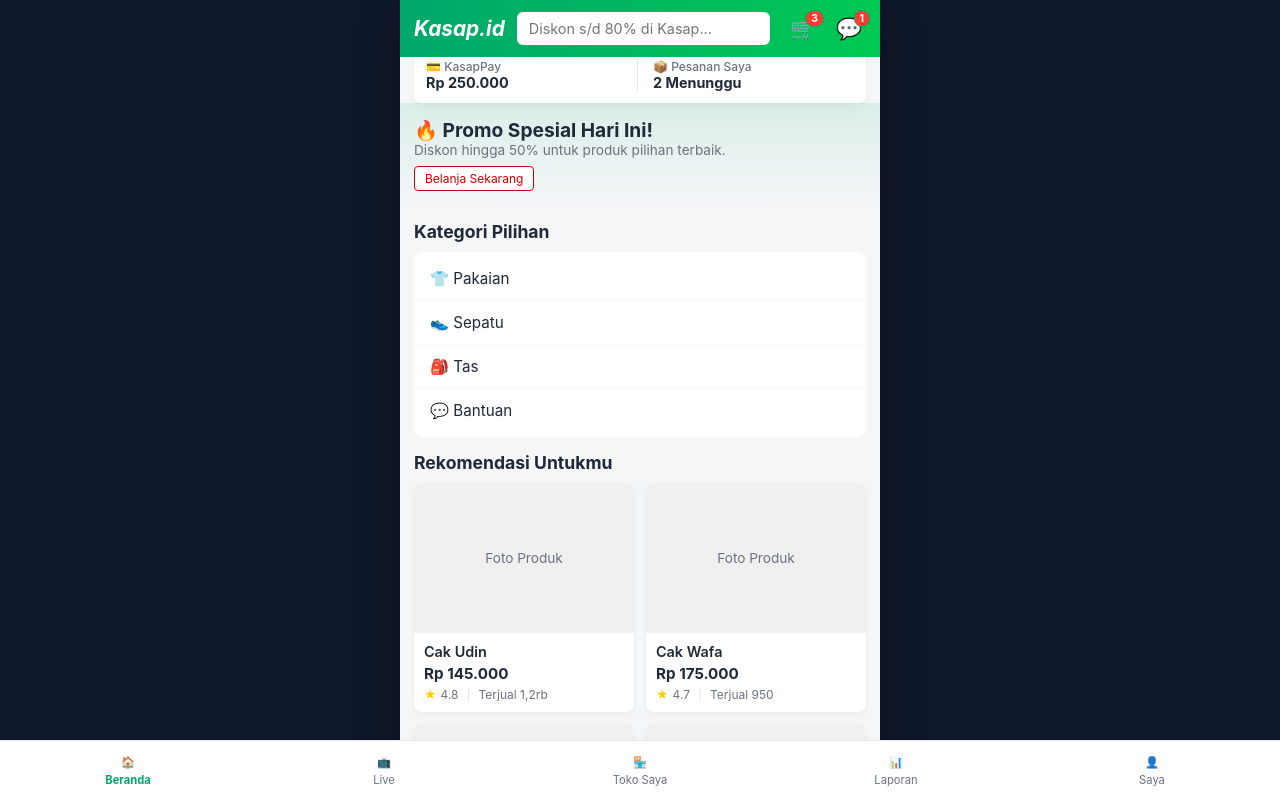
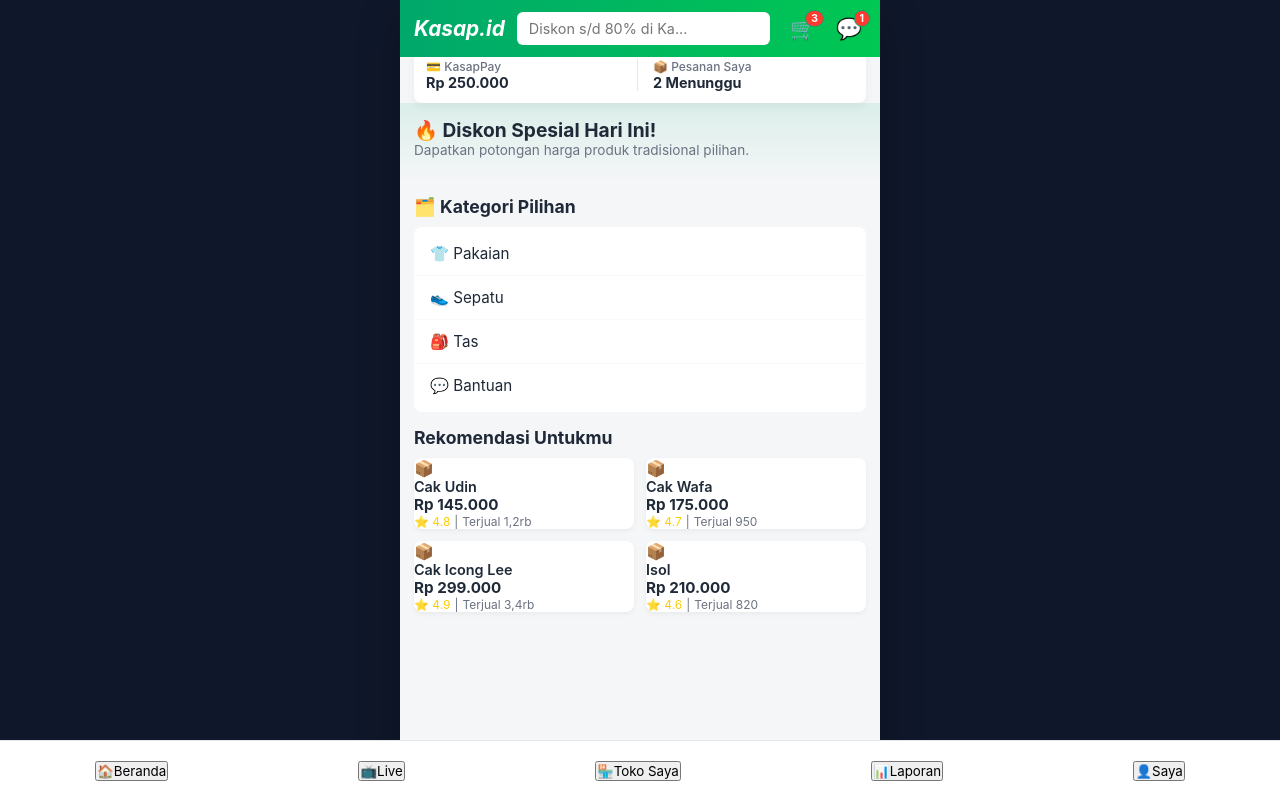
Before and after one commit to k454p/kasap_id, a React (Vite) app: page / in a window 1280 px wide. Shown: the top 798 px of the page. Built offline with nearby package versions, Linux system fonts and the light colour scheme.

Commit message:
Refactor Beranda component and update product data

```diff
--- a/src/beranda.jsx
+++ b/src/beranda.jsx
@@ -1,35 +1,43 @@
 import React from 'react';
 import AkunSaya from './akunsaya';
-import DetailProduk from './detail';
+import DetailProduk from './detail'; // Memastikan import halaman detail benar
 
-export default function Beranda({ menu, navigate, goBack }) {
-  // 1. DATA PRODUK ASLI BAWAAN APLIKASI KAMU
+export default function Beranda({ menu, navigate }) {
+  // 1. DATA PRODUK ASLI BAWAH APLIKASI
   const produkRekomendasi = [
-    { id: 1, nama: "Cak Udin", harga: "145.000", rating: "4.8", terjual: "1,2rb", gambar: "Foto Produk" },
-    { id: 2, nama: "Cak Wafa", harga: "175.000", rating: "4.7", terjual: "950", gambar: "Foto Produk" },
-    { id: 3, nama: "Cak Icong Lee", harga: "299.000", rating: "4.9", terjual: "3,4rb", gambar: "Foto Produk" },
-    { id: 4, nama: "Isol", harga: "210.000", rating: "4.6", terjual: "820", gambar: "Foto Produk" }
+    { id: 1, nama: "Cak Udin", harga: "145.000", rating: "4.8", terjual: "1,2rb", gambar: "📦" },
+    { id: 2, nama: "Cak Wafa", harga: "175.000", rating: "4.7", terjual: "950", gambar: "📦" },
+    { id: 3, nama: "Cak Icong Lee", harga: "299.000", rating: "4.9", terjual: "3,4rb", gambar: "📦" },
+    { id: 4, nama: "Isol", harga: "210.000", rating: "4.6", terjual: "820", gambar: "📦" }
   ];
 
+  // 2. LOGIKA PERPINDAHAN KONTEN (NAVIGASI)
   const renderContent = () => {
     switch (menu) {
       case 'akunsaya':
-        return <AkunSaya navigate={navigate} goBack={goBack} />;
+        return <AkunSaya navigate={navigate} />;
       case 'detail':
-      return <DetailProduk navigate={navigate} />
+        return <DetailProduk navigate={navigate} />;
+      case 'live':
+        return <div style={{ padding: '20px', textAlign: 'center' }}>🎥 Halaman Live Streaming Kasap.id</div>;
+      case 'tokosaya':
+        return <div style={{ padding: '20px', textAlign: 'center' }}>🏪 Halaman Toko Saya</div>;
+      case 'laporan':
+        return <div style={{ padding: '20px', textAlign: 'center' }}>📊 Halaman Laporan Keuangan</div>;
       default:
+        // Tampilan Beranda Utama (Menu rekomendasi produk dll)
         return (
           <>
-            {/* 2. KARTU SALDO & PESANAN */}
+            {/* KARTU SALDO & PESANAN */}
             <div className="balance-card-container">
               <div className="balance-card">
-                <div className="balance-item" onClick={() => navigate('saldo')}>
+                <div className="balance-item">
                   <div className="balance-info">
                     <h4>💳 KasapPay</h4>
                     <p>Rp 250.000</p>
                   </div>
                 </div>
-                <div className="balance-item" onClick={() => navigate('pesanan')}>
+                <div className="balance-item">
                   <div className="balance-info">
                     <h4>📦 Pesanan Saya</h4>
                     <p>2 Menunggu</p>
@@ -38,45 +46,40 @@ export default function Beranda({ menu, navigate, goBack }) {
               </div>
             </div>
 
-            {/* 3. BANNER PROMO SPESIAL */}
+            {/* BANNER PROMO SPESIAL */}
             <div className="promo-section">
-              <h3 className="promo-title">🔥 Promo Spesial Hari Ini!</h3>
-              <p className="promo-desc">Diskon hingga 50% untuk produk pilihan terbaik.</p>
-              <button className="btn-promo-shop" onClick={() => navigate('live')}>Belanja Sekarang</button>
+              <h3 className="promo-title">🔥 Diskon Spesial Hari Ini!</h3>
+              <p className="promo-desc">Dapatkan potongan harga produk tradisional pilihan.</p>
             </div>
 
-            {/* 4. KATEGORI PILIHAN */}
-            <h3 className="section-title">Kategori Pilihan</h3>
+            {/* KATEGORI PILIHAN */}
+            <h3 className="section-title">🗂️ Kategori Pilihan</h3>
             <div className="category-list">
-              <div className="category-item" onClick={() => navigate('kategori-pakaian')}>
-                <span>👕 Pakaian</span>
-              </div>
-              <div className="category-item" onClick={() => navigate('kategori-sepatu')}>
-                <span>👟 Sepatu</span>
-              </div>
-              <div className="category-item" onClick={() => navigate('kategori-tas')}>
-                <span>🎒 Tas</span>
-              </div>
-              <div className="category-item" onClick={() => navigate('bantuan')}>
-                <span>💬 Bantuan</span>
-              </div>
+              <div className="category-item"><span>👕 Pakaian</span></div>
+              <div className="category-item"><span>👟 Sepatu</span></div>
+              <div className="category-item"><span>🎒 Tas</span></div>
+              <div className="category-item"><span>💬 Bantuan</span></div>
             </div>
 
-            {/* 5. REKOMENDASI UNTUKMU (GRID PRODUK BERJEJER RAPI KE SAMPING) */}
+            {/* REKOMENDASI UNTUKMU (GRID PRODUK) */}
             <h3 className="section-title">Rekomendasi Untukmu</h3>
             <div className="product-grid">
               {produkRekomendasi.map((item) => (
-                <div key={item.id} className="product-card" onClick={() => navigate(`produk-${item.id}`)}>
-                  <div className="product-img-placeholder">
-                    {item.gambar}
+                <div
+                  key={item.id}
+                  className="product-card"
+                  onClick={() => navigate('detail', { state: { produk: item } })}
+                  style={{ cursor: 'pointer' }}
+                >
+                  <div className="product-img-container">
+                    <div className="product-image">{item.gambar}</div>
                   </div>
-                  <div className="product-info">
+                  <div className="product-info-container">
                     <h4 className="product-name">{item.nama}</h4>
                     <p className="product-price">Rp {item.harga}</p>
                     <div className="product-meta">
-                      <span className="star-icon">★</span>
-                      <span>{item.rating}</span>
-                      <span style={{ color: '#e5e7eb', margin: '0 4px' }}>|</span>
+                      <span className="star-icon">⭐ {item.rating}</span>
+                      <span>|</span>
                       <span>Terjual {item.terjual}</span>
                     </div>
                   </div>
@@ -88,61 +91,56 @@ export default function Beranda({ menu, navigate, goBack }) {
     }
   };
 
+  // 3. LAYOUT UTAMA VIEWPORT
   return (
     <div className="app-viewport">
-      {/* HEADER UTAMA KASAP.ID DENGAN IKON KERANJANG & CHAT */}
+
+      {/* HEADER UTAMA KASAP.ID (Hanya tampil di menu beranda) */}
+      {menu === 'beranda' && (
         <div className="shopee-header">
-        <span className="brand-title" onClick={() => navigate('beranda')} style={{ cursor: 'pointer' }}>
+          <span className="brand-title" onClick={() => navigate('beranda')}>
             Kasap.id
           </span>
           <div className="search-container">
-          <input
-            type="text"
-            className="search-input"
-            placeholder="Diskon s/d 80% di Kasap..."
-          />
+            <input type="text" className="search-input" placeholder="Diskon s/d 80% di Ka..." />
           </div>
           <div className="header-icons">
             <button className="icon-btn" onClick={() => navigate('keranjang')}>
-            🛒
-            <span className="badge">3</span>
+              🛒<span className="badge">3</span>
             </button>
             <button className="icon-btn" onClick={() => navigate('chat')}>
-            💬
-            <span className="badge">1</span>
+              💬<span className="badge">1</span>
             </button>
           </div>
         </div>
+      )}
 
-      {/* AREA UTAMA KONTEN */}
-      <div style={{ flex: 1 }}>
+      {/* AREA UTAMA KONTEN JALUR DINAMIS */}
+      <div style={{ flex: 1, width: '100%' }}>
         {renderContent()}
-
       </div>
 
-      {/* NAVIGASI NAVBAR BAWAH */}
+      {/* NAVIGASI NAVBAR BAWAH (Selalu Tampil di Menu Utama) */}
+      {(menu === 'beranda' || menu === 'live' || menu === 'tokosaya' || menu === 'laporan' || menu === 'akunsaya') && (
         <div className="navbar-bottom">
-        <button onClick={() => navigate('beranda')} className={`nav-item ${menu === 'beranda' || !menu ? 'active' : ''}`}>
-          <span>🏠</span>
-          <span>Beranda</span>
+          <button onClick={() => navigate('beranda')} className={menu === 'beranda' ? 'active' : ''}>
+            <span>🏠</span><span>Beranda</span>
           </button>
-        <button onClick={() => navigate('live')} className={`nav-item ${menu === 'live' ? 'active' : ''}`}>
-          <span>📺</span>
-          <span>Live</span>
+          <button onClick={() => navigate('live')} className={menu === 'live' ? 'active' : ''}>
+            <span>📺</span><span>Live</span>
           </button>
-        <button onClick={() => navigate('toko')} className={`nav-item ${menu === 'toko' ? 'active' : ''}`}>
-          <span>🏪</span>
-          <span>Toko Saya</span>
+          <button onClick={() => navigate('tokosaya')} className={menu === 'tokosaya' ? 'active' : ''}>
+            <span>🏪</span><span>Toko Saya</span>
           </button>
-        <button onClick={() => navigate('laporan')} className={`nav-item ${menu === 'laporan' ? 'active' : ''}`}>
-          <span>📊</span>
-          <span>Laporan</span>
+          <button onClick={() => navigate('laporan')} className={menu === 'laporan' ? 'active' : ''}>
+            <span>📊</span><span>Laporan</span>
           </button>
-        <button onClick={() => navigate('akunsaya')} className={`nav-item ${menu === 'akunsaya' ? 'active' : ''}`}>
-          <span>👤</span>
-          <span>Saya</span>
+          <button onClick={() => navigate('akunsaya')} className={menu === 'akunsaya' ? 'active' : ''}>
+            <span>👤</span><span>Saya</span>
           </button>
         </div>
+      )}
+
     </div>
   );
 }
```
Lines whose indentation alone changed are shown as unchanged.
